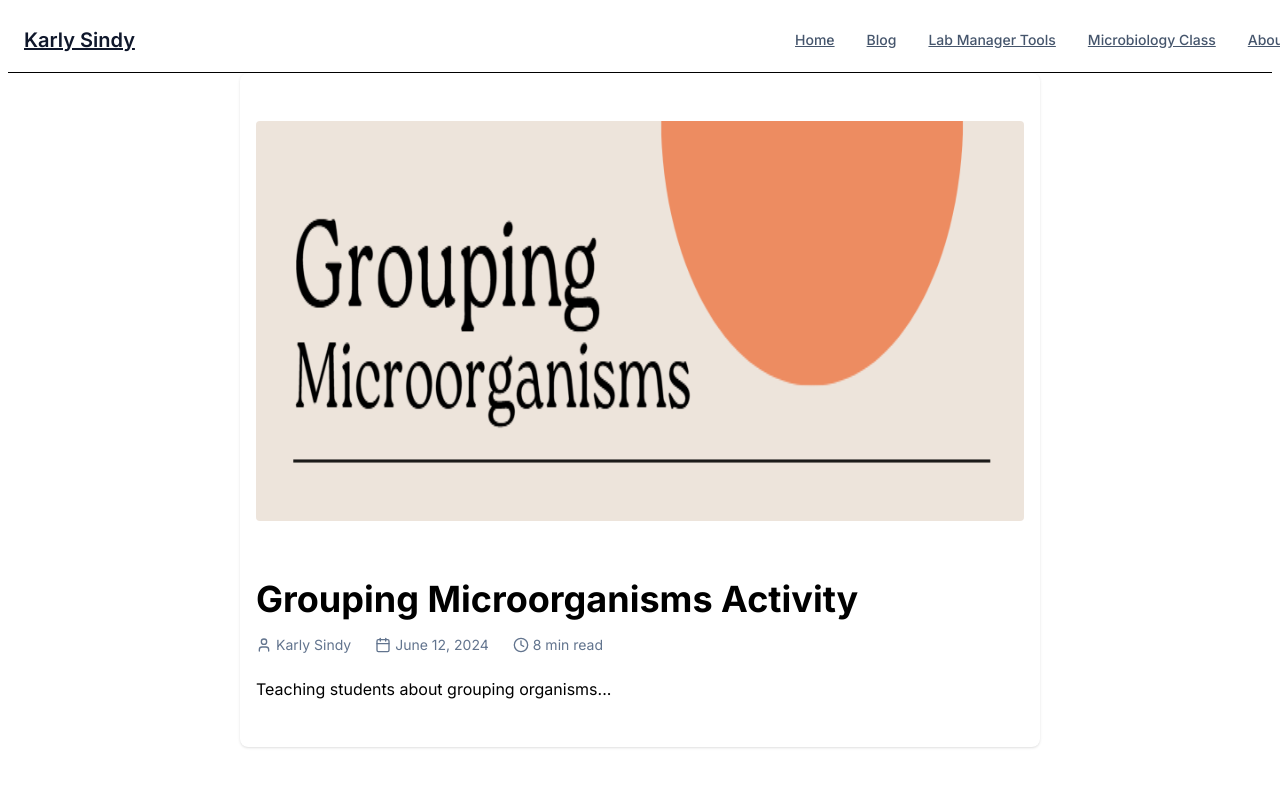
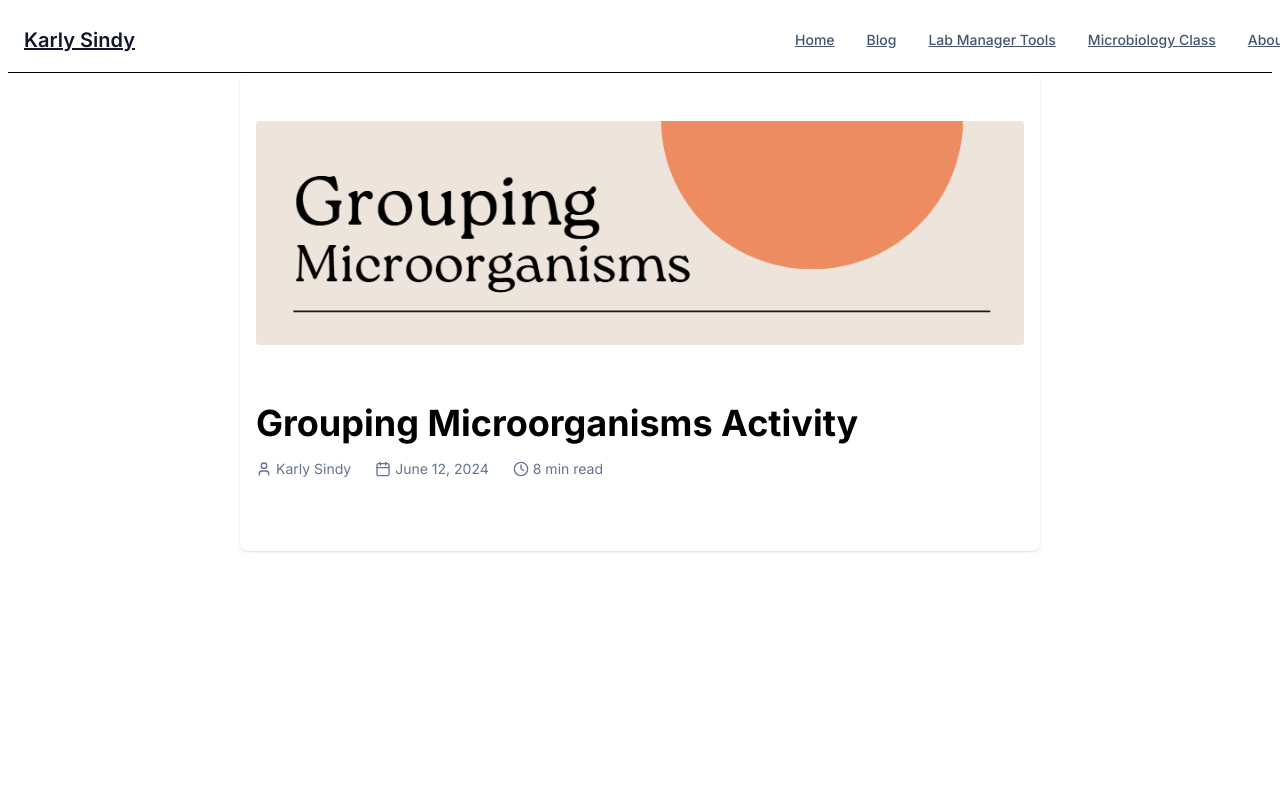
Before and after one commit to ksindy/science_site, a Next.js app: page /blog/GroupingActivity in a window 1280 px wide. Shown: the top 800 px of the page. Built offline with nearby package versions, Linux system fonts and the light colour scheme.

Commit message:
update slugu page

```diff
--- a/app/blog/[slug]/page.tsx
+++ b/app/blog/[slug]/page.tsx
@@ -1,35 +1,33 @@
 import { notFound } from "next/navigation"
 import { blogPosts } from "../../data/blogPosts"
 import { User, Calendar, Clock } from "lucide-react"
-import Image from "next/image"
+// Optionally import a Markdown renderer if you use markdown for post content
 
-interface BlogPostPageProps {
-  params: { slug: string }
-}
-
-export default function BlogPostPage({ params }: BlogPostPageProps) {
+export default function BlogPostPage({ params }: { params: { slug: string } }) {
   const post = blogPosts.find((p) => p.slug === params.slug)
   if (!post) return notFound()
 
   return (
     <article className="container mx-auto px-4 py-12 max-w-3xl bg-white shadow rounded-lg">
+      {/* Optional: Show featured image */}
       {post.image && (
-        <Image
+        <img
           src={post.image}
           alt={post.title}
-          width={800}
-          height={400}
           className="w-full mb-6 rounded"
         />
       )}
+
       <h1 className="text-4xl font-bold mb-4">{post.title}</h1>
       <div className="flex items-center gap-6 text-slate-500 mb-6 text-sm">
         <div className="flex items-center"><User className="h-4 w-4 mr-1" />Karly Sindy</div>
         <div className="flex items-center"><Calendar className="h-4 w-4 mr-1" />{post.date}</div>
         <div className="flex items-center"><Clock className="h-4 w-4 mr-1" />{post.readTime}</div>
       </div>
+      {/* Replace excerpt with full content if available */}
       <div className="prose prose-lg">
-        {post.content || post.excerpt}
+        {/* If using markdown: <Markdown>{post.content}</Markdown> */}
+
       </div>
     </article>
   )
```
